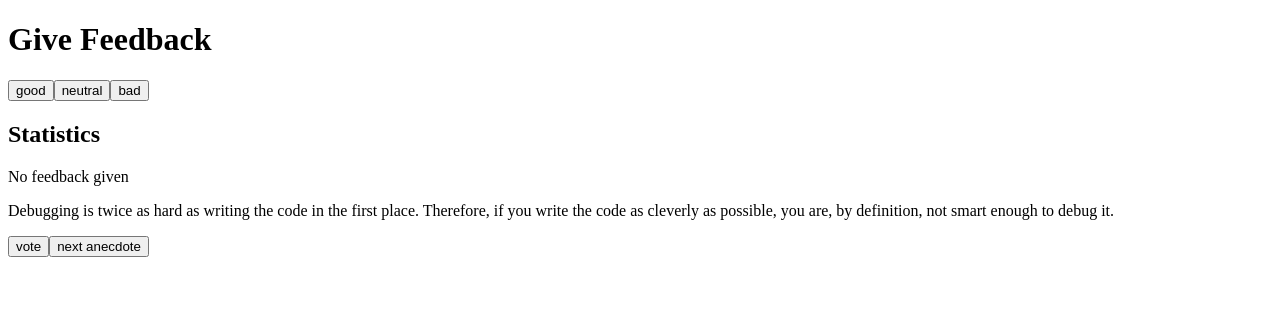
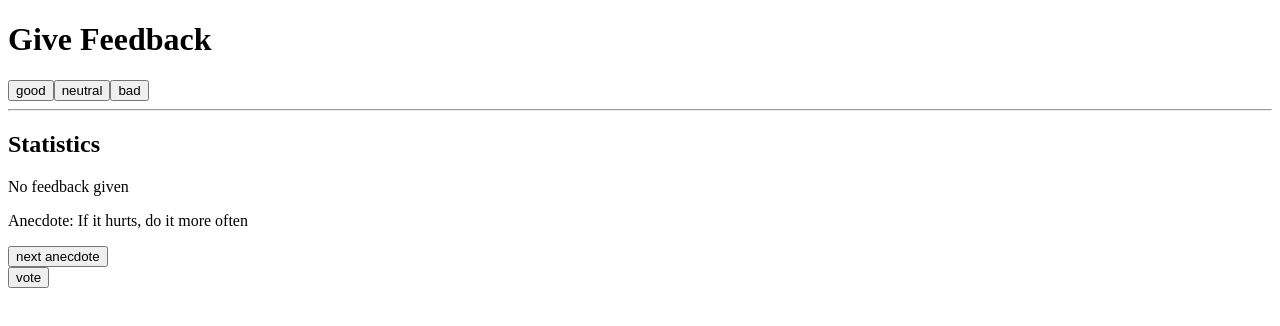
Before and after one commit to Juan-M-Cortez/Full-Stack-Open-2021, a React (Create React App) app in the folder Part1/: page / in a window 1280 px wide. Shown: the top 326 px of the page. Built offline with nearby package versions, Linux system fonts and the light colour scheme.

Commit message:
1/14/2022

```diff
--- a/Part1/src/App.js
+++ b/Part1/src/App.js
@@ -1,19 +1,31 @@
 import React, { useState } from "react";
 
-const Isolate = (props) => {
-    return (
-      <div>
-        <p>{props.anec[Math.round(Math.random() * 6)]}</p>
-      </div>
-    )
+//Anecdote Component
+const Anec = (props) => {
+  const anecdotes = [
+    'If it hurts, do it more often',
+    'Adding manpower to a late software project makes it later!',
+    'The first 90 percent of the code accounts for the first 10 percent of the development time...The remaining 10 percent of the code accounts for the other 90 percent of the development time.',
+    'Any fool can write code that a computer can understand. Good programmers write code that humans can understand.',
+    'Premature optimization is the root of all evil.',
+    'Debugging is twice as hard as writing the code in the first place. Therefore, if you write the code as cleverly as possible, you are, by definition, not smart enough to debug it.',
+    'Programming without an extremely heavy use of console.log is same as if a doctor would refuse to use x-rays or blood tests when diagnosing patients'
+  ]
+  const countAdd = () => props.setCount(Math.round(Math.random() * 6))
+  return(
+    <div>
+      <p>Anecdote: {anecdotes[props.count]}</p>
+      <button onClick={countAdd}>next anecdote</button>
+    </div>
+  )
 }
-
+//Button Component
 const Button = ({handleClick, text}) => {
   return(
     <button onClick={handleClick}>{text}</button>
   )
 }
-
+//Works with Statistics to display good, nuetral, and bad
 const StatisticLine = (Statistics) => {
   return(
     <div>
@@ -23,7 +35,6 @@ const StatisticLine = (Statistics) => {
 }
 
 const Statistics =(props) => {
-
   const total=props.good + props.neutral + props.bad
   //Just Display
   if(total > 0)
@@ -58,28 +69,28 @@ const Statistics =(props) => {
   )
 }
 
-const App = () => {
-  const [selected, setSelected] = useState(0)
-  // save clicks of each button to its own state
+
+const App = (props) => {
+  //Give Feedback statistics
   const [good, setGood] = useState(0)
   const [neutral, setNeutral] = useState(0)
   const [bad, setBad] = useState(0)
-  const [vote, setVote] = useState([])
-
+  //statstics functions
   const handleGood = () => {setGood(good + 1)}
   const handleNeutral = () => {setNeutral(neutral + 1)}
   const handleBad = () => {setBad(bad + 1)}
-  const handleSelected = () => {setSelected(selected + 1)}
-  const handleVote = () => {setVote(vote.concat())}
-  const anecdotes = [
-    'If it hurts, do it more often',
-    'Adding manpower to a late software project makes it later!',
-    'The first 90 percent of the code accounts for the first 10 percent of the development time...The remaining 10 percent of the code accounts for the other 90 percent of the development time.',
-    'Any fool can write code that a computer can understand. Good programmers write code that humans can understand.',
-    'Premature optimization is the root of all evil.',
-    'Debugging is twice as hard as writing the code in the first place. Therefore, if you write the code as cleverly as possible, you are, by definition, not smart enough to debug it.',
-    'Programming without an extremely heavy use of console.log is same as if a doctor would refuse to use x-rays or blood tests when diagnosing patients'
-  ]
+  //privatice anecdote
+  const [count, setCount] = useState(0)
+  //Vote points hold state
+
+  const [points, setPoints] = useState([])
+
+
+
+  //const pointsCopy = new Uint8Array(6)
+  console.log(count)
+  const handlePoints = () => {setPoints(points[count] += 1)}
+  console.log(points)
 
   return (
     <div>
@@ -87,15 +98,16 @@ const App = () => {
       <Button handleClick={handleGood} text='good'/>
       <Button handleClick={handleNeutral} text='neutral'/>
       <Button handleClick={handleBad} text='bad'/>
-
+      <hr/>
       <h2>Statistics</h2>
       <Statistics good={good} neutral={neutral}
       bad={bad} total={good + neutral + bad}
       average={(good - bad) / (good + neutral + bad)}
       positive={(good / (good + neutral + bad))* 100 + '%'}/>
+      <Anec count={count} setCount={setCount}/>
 
-      <Isolate anec={anecdotes} select={selected}/>
-      <Button handleClick={handleVote} text= 'vote'/><Button handleClick={handleSelected} text='next anecdote'/>
+      <Button handleClick={handlePoints} text='vote'/>
+
     </div>
   )
 }
```
